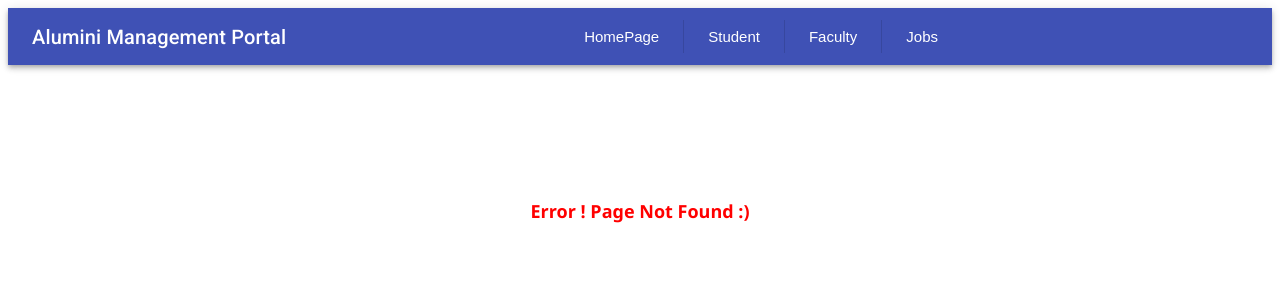
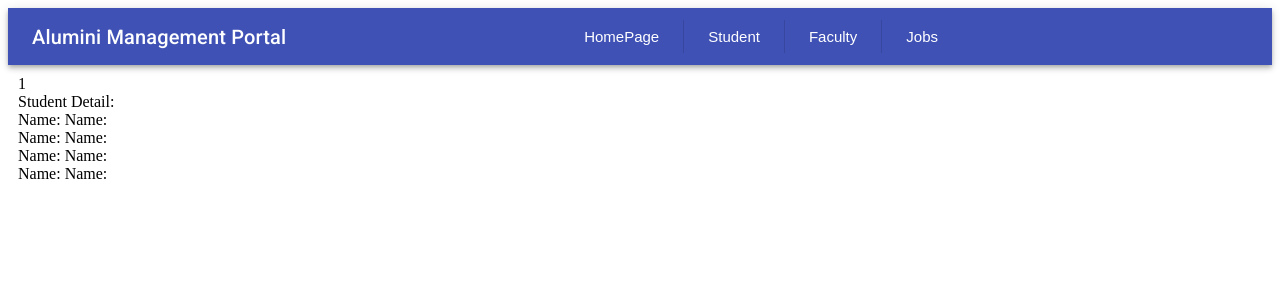
Before and after one commit to umur/waa-june-2022-final-project, a React (Create React App) app in the folder alumni_app/: page /StudentDetails/1 in a window 1280 px wide. Before the commit this address had no page. Shown: the top 300 px of the page. Built offline with nearby package versions, Linux system fonts and the light colour scheme.

Commit message:
StudentDetail Router added

```diff
--- a/alumni_app/src/common/TableMain.js
+++ b/alumni_app/src/common/TableMain.js
@@ -161,7 +161,7 @@ export default function TableMain(props) {
                         <TableCell style={{ width: 50 }}>
                             <Button onClick={() => { navigate('/Edit') }} variant="contained" color="success" className='button-custom'>Edit</Button>
                             <Button variant="contained" color="warning" className='button-custom'>Delete</Button>
-                            <Button variant="contained" color="secondary" className='button-custom'>Detail</Button>
+                            <Button onClick={() => { navigate('/StudentDetails/' + data.id) }} variant="contained" color="secondary" className='button-custom'>Detail</Button>
                             <Button onClick={() => { navigate('/AddComment/' + data.id) }} variant="contained" color="primary" className='button-custom'>Add Comment</Button>
                         </TableCell>
 
--- a/alumni_app/src/pages/student/StudentDetail.js
+++ b/alumni_app/src/pages/student/StudentDetail.js
@@ -1,11 +1,26 @@
 import React from "react";
+import { useParams } from "react-router";
 
 export default function StudentDetail(props) {
+    const { id } = useParams();
     return (
-        <>
-            Student Detail
-        </>
-
+        <div>
+            {id}
+            <br></br>
+            Student Detail:
+            <br></br>
+            <label>Name: </label>
+            <label>Name: </label>
+            <br></br>
+            <label>Name: </label>
+            <label>Name: </label>
+            <br></br>
+            <label>Name: </label>
+            <label>Name: </label>
+            <br></br>
+            <label>Name: </label>
+            <label>Name: </label>
+        </div>
     )
 
 }
--- a/alumni_app/src/setup/routes-manager/RouteApp.js
+++ b/alumni_app/src/setup/routes-manager/RouteApp.js
@@ -6,6 +6,7 @@ import StudentList from "../../pages/student/StudentList";
 import Jobs from "../../pages/job/Jobs";
 import AddComment from "../../pages/comment/AddComment";
 import ErrorPage from "../../pages/ErrorPage";
+import StudentDetail from "../../pages/student/StudentDetail";
 
 
 export default function RouteApp() {
@@ -18,6 +19,7 @@ export default function RouteApp() {
                 <Route path='/AddComment/:id' element={<AddComment />}></Route>
                 <Route path='/Jobs' element={<Jobs />}></Route>
                 <Route path='*' element={<ErrorPage />}></Route>
+                <Route path='/StudentDetails/:id' element={<StudentDetail />}></Route>
             </Routes>
         </>
     )
```
